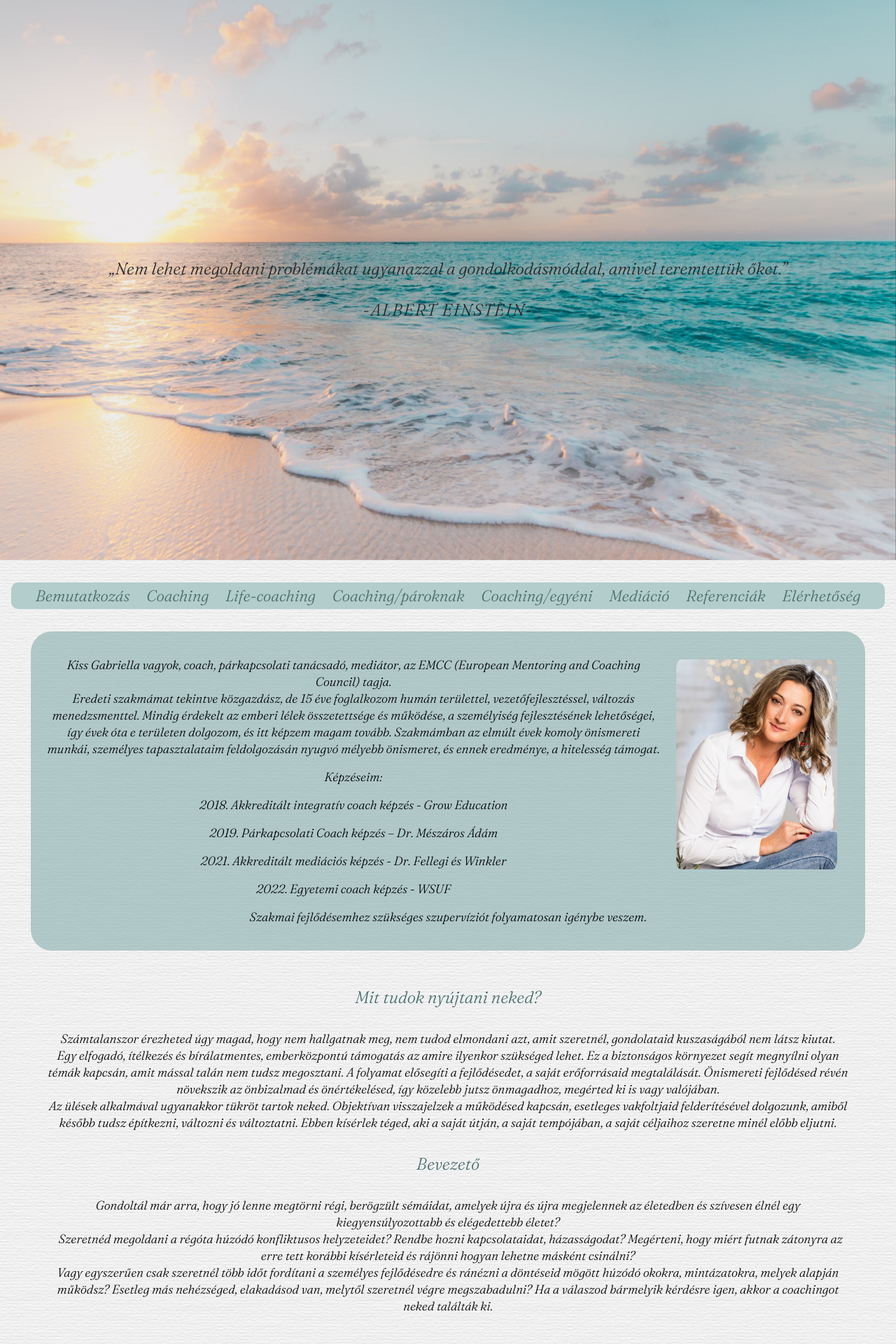
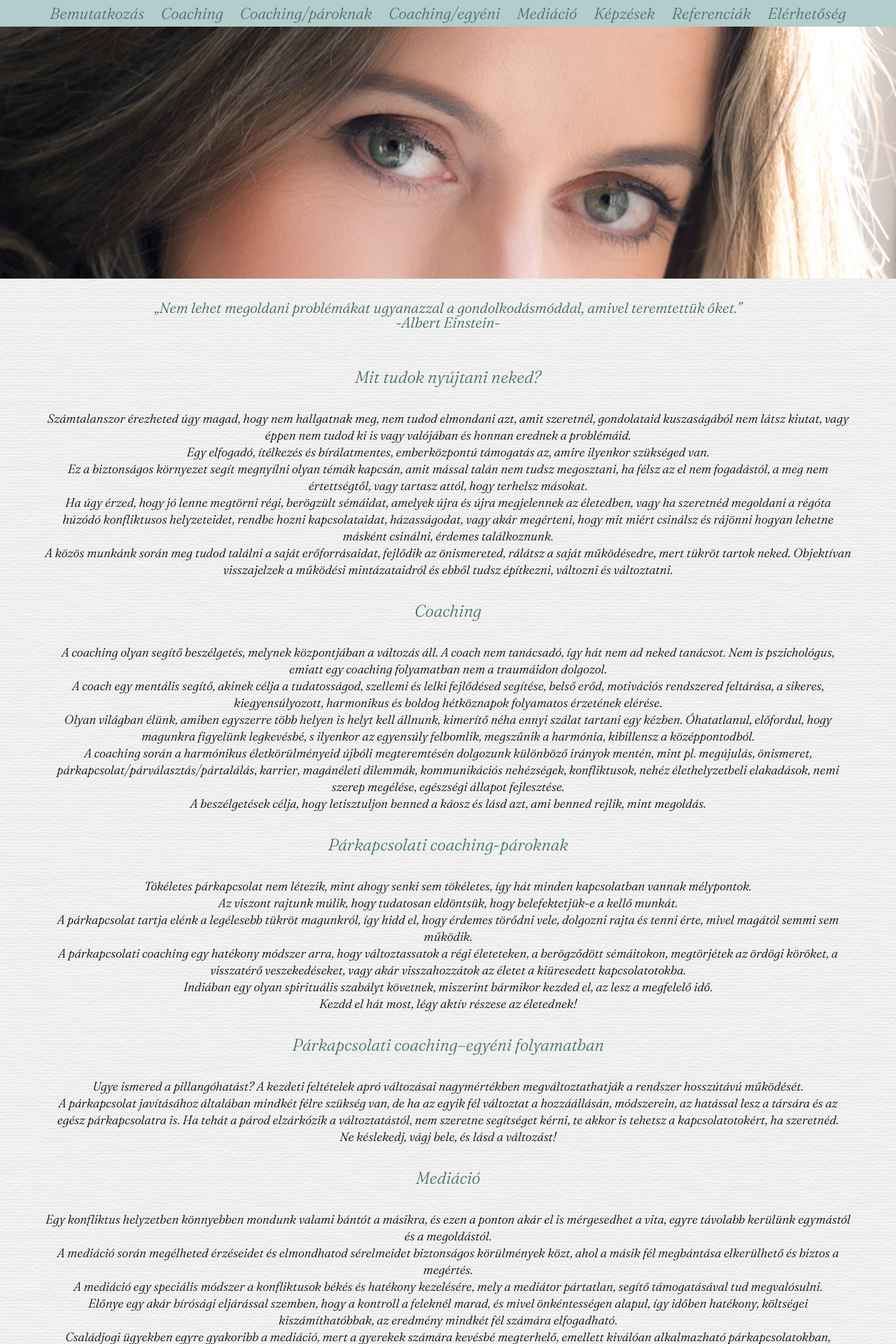
Before and after one commit to 06ATI69/Gabi-webside, a PHP site: page / in a window 1280 px wide. Shown: the top 1920 px of the page at 70% size. Run offline with PHP 8.4, Linux system fonts and the light colour scheme.

Commit message:
Changes in form and text and a photo change in the header.

```diff
--- a/gabi.css
+++ b/gabi.css
@@ -52,44 +52,19 @@ table {
 }
 
 
-/* ==== BILL HEAD / QUOTE STYLES ==== */
+/* ==== COVER STYLES ==== */
 
 
 .cover {
-  background: url('assets/seaside2.jpg') no-repeat center;
+  background: url('assets/background.jpg') no-repeat center;
   background-size: cover;
-  height: 100vh;
+  height: 45vh;
   width: 100vw;
   color: hsl(0, 0%, 0%);
   font-family: 'Cormorant Garamond', serif;
   text-align: center;
   display: table;
 }
-.wrapper {
-  display: table-cell;
-  vertical-align: middle;
-}
-.wrapper p {
-  font-size: 1.3rem;
-}
-.byline h1 {
-  font-size: 1.5rem;
-  line-height: 1.5rem;
-  letter-spacing: .1rem;
-  margin-bottom: .5rem;
-  text-transform: uppercase;
-}
-
-.byline p {
-  font-size: 1.5rem;
-  line-height: 1.5rem;
-}
-
-.headline {
-  font-size: 3rem;
-  margin: 2rem 0;
-}
-
 
 /* ==== HTML ATTRIBUTE STYLES ==== */
 
@@ -132,7 +107,7 @@ h6 {
   text-align: center;
   font-family: 'Fraunces', sans-serif;
   font-size: 1.3rem;
-  color: #75a3a3;
+  color: #3d5c5c;
 }
 
 
@@ -153,10 +128,10 @@ h6 {
 
 #profil {
   float: right;
-  width: 230px;
-  height: 300px;
+  width: 14.375rem;
+  height: 17.1875rem;
   border-radius: 10%;
-  padding: 20px;
+  padding: .2rem;
 }
 #profil:hover {
   transform: scale(1.1);
@@ -175,8 +150,6 @@ nav {
   max-width: 100%;
   background-color: #b3cccc;
   padding: .5rem;
-  border-radius: 10px;
-  margin: 1rem;
   text-align: center;
   font-size: 1.4rem;
   font-family: 'Fraunces', serif;
@@ -301,11 +274,8 @@ footer {
   justify-content: center;
   align-items: center;
 }
-a {
+i {
   color: #595959;
-}
-a:hover {
-  color: whitesmoke;
 }
 footer ul {
   list-style-type: none;
@@ -314,3 +284,5 @@ footer li {
   display: inline;
   font-size: 2.5rem;
 }
+
+/* === BY 06ATI69 ===*/
--- a/index.html
+++ b/index.html
@@ -15,150 +15,163 @@
   <link href="https://fonts.googleapis.com/css2?family=Oswald:wght@700&display=swap" rel="stylesheet">
 </head>
 <body>
-  <header class="cover">
-    <div class="wrapper">
-      <h1>„Nem lehet megoldani problémákat ugyanazzal a gondolkodásmóddal, amivel teremtettük őket.”</h1>
-    <div class="byline">
-      <h1>-Albert Einstein-</h1>
-    </div>
-    </div>
-  </header>
 
-  <br>
-
-    <nav>
+  <nav>
       <a href="#aboutme" class="btn btn">Bemutatkozás</a>
       <a href="#coaching" class="btn btn">Coaching</a>
-      <a href="#lifecoaching" class="btn btn">Life-coaching</a>
       <a href="#coachingcouple" class="btn btn">Coaching/pároknak</a>
       <a href="#coaching-individual" class="btn btn">Coaching/egyéni</a>
       <a href="#mediation" class="btn btn">Mediáció</a>
+      <a href="#trainings" class="btn btn">Képzések</a>
       <a href="#references" class="btn btn">Referenciák</a>
       <a href="#mycontacts" class="btn btn">Elérhetőség</a>
     </nav>
 
+  <header class="cover"></header>
   <br>
+  <br>
+  <h6>„Nem lehet megoldani problémákat ugyanazzal a gondolkodásmóddal, amivel teremtettük őket.”
+  <br>-Albert Einstein-</h6>
 
-    <div class="container">
-      <img id="profil" src="assets/gabi1.jpg" alt="portré">
+  <section>
+
+    <h2>Mit tudok nyújtani neked?</h2>
+      <p>
+        Számtalanszor érezheted úgy magad, hogy nem hallgatnak meg, nem tudod elmondani azt,
+        amit szeretnél, gondolataid kuszaságából nem látsz kiutat, vagy éppen nem tudod ki is vagy
+        valójában és honnan erednek a problémáid.<br>
+        Egy elfogadó, ítélkezés és bírálatmentes, emberközpontú támogatás az, amire ilyenkor
+        szükséged van. <br>
+        Ez a biztonságos környezet segít megnyílni olyan témák kapcsán, amit mással
+        talán nem tudsz megosztani, ha félsz az el nem fogadástól, a meg nem értettségtől, vagy
+        tartasz attól, hogy terhelsz másokat.<br>
+        Ha úgy érzed, hogy jó lenne megtörni régi, berögzült sémáidat, amelyek újra és újra
+        megjelennek az életedben, vagy ha szeretnéd megoldani a régóta húzódó konfliktusos
+        helyzeteidet, rendbe hozni kapcsolataidat, házasságodat, vagy akár megérteni, hogy mit miért
+        csinálsz és rájönni hogyan lehetne másként csinálni, érdemes találkoznunk.<br>
+        A közös munkánk során meg tudod találni a saját erőforrásaidat, fejlődik az önismereted,
+        rálátsz a saját működésedre, mert tükröt tartok neked. Objektívan visszajelzek a működési
+        mintázataidról és ebből tudsz építkezni, változni és változtatni.
+      </p>
+
+   <div id="coaching"><h2>Coaching</h2>
+     <p>
+       A coaching olyan segítő beszélgetés, melynek központjában a változás áll. A coach nem
+       tanácsadó, így hát nem ad neked tanácsot. Nem is pszichológus, emiatt egy coaching
+       folyamatban nem a traumáidon dolgozol.<br>
+       A coach egy mentális segítő, akinek célja a tudatosságod, szellemi és lelki fejlődésed segítése,
+       belső erőd, motivációs rendszered feltárása, a sikeres, kiegyensúlyozott, harmonikus és
+       boldog hétköznapok folyamatos érzetének elérése.<br>
+       Olyan világban élünk, amiben egyszerre több helyen is helyt kell állnunk, kimerítő néha ennyi
+       szálat tartani egy kézben. Óhatatlanul, előfordul, hogy magunkra figyelünk legkevésbé, s
+       ilyenkor az egyensúly felbomlik, megszűnik a harmónia, kibillensz a középpontodból.<br>
+       A coaching során a harmónikus életkörülményeid újbóli megteremtésén dolgozunk különböző
+       irányok mentén, mint pl. megújulás, önismeret, párkapcsolat/párválasztás/pártalálás, karrier,
+       magánéleti dilemmák, kommunikációs nehézségek, konfliktusok, nehéz élethelyzetbeli
+       elakadások, nemi szerep megélése, egészségi állapot fejlesztése.<br>
+       A beszélgetések célja, hogy letisztuljon benned a káosz és lásd azt, ami benned rejlik, mint
+       megoldás.
+     </p>
+
+    </div>
+
+  <div id="coachingcouple"><h2>Párkapcsolati coaching-pároknak</h2>
+      <p>
+        Tökéletes párkapcsolat nem létezik, mint ahogy senki sem tökéletes, így hát minden
+        kapcsolatban vannak mélypontok.<br>
+        Az viszont rajtunk múlik, hogy tudatosan eldöntsük, hogy belefektetjük-e a kellő munkát.<br>
+        A párkapcsolat tartja elénk a legélesebb tükröt magunkról, így hidd el, hogy érdemes törődni
+        vele, dolgozni rajta és tenni érte, mivel magától semmi sem működik.<br>
+        A párkapcsolati coaching egy hatékony módszer arra, hogy változtassatok a régi életeteken, a
+        berögződött sémáitokon, megtörjétek az ördögi köröket, a visszatérő veszekedéseket, vagy
+        akár visszahozzátok az életet a kiüresedett kapcsolatotokba.<br>
+        Indiában egy olyan spirituális szabályt követnek, miszerint bármikor kezded el, az lesz a
+        megfelelő idő.<br>
+        Kezdd el hát most, légy aktív részese az életednek!
+      </p>
+
+    </div>
+
+  <div id="coaching-individual"><h2>Párkapcsolati coaching–egyéni folyamatban</h2>
+      <p>
+        Ugye ismered a pillangóhatást? A kezdeti feltételek apró változásai nagymértékben
+        megváltoztathatják a rendszer hosszútávú működését.<br>
+        A párkapcsolat javításához általában mindkét félre szükség van, de ha az egyik fél változtat a
+        hozzáállásán, módszerein, az hatással lesz a társára és az egész párkapcsolatra is. Ha tehát a
+        párod elzárkózik a változtatástól, nem szeretne segítséget kérni, te akkor is tehetsz a
+        kapcsolatotokért, ha szeretnéd.<br>
+        Ne késlekedj, vágj bele, és lásd a változást!
+      </p>
+
+    </div>
+
+  <div id="mediation"><h2>Mediáció</h2>
+      <p>
+        Egy konfliktus helyzetben könnyebben mondunk valami bántót a másikra, és ezen a ponton
+        akár el is mérgesedhet a vita, egyre távolabb kerülünk egymástól és a megoldástól.<br>
+        A mediáció során megélheted érzéseidet és elmondhatod sérelmeidet biztonságos
+        körülmények közt, ahol a másik fél megbántása elkerülhető és biztos a megértés.<br>
+        A mediáció egy speciális módszer a konfliktusok békés és hatékony kezelésére, mely a
+        mediátor pártatlan, segítő támogatásával tud megvalósulni.<br>
+        Előnye egy akár bírósági eljárással szemben, hogy a kontroll a feleknél marad, és mivel
+        önkéntességen alapul, így időben hatékony, költségei kiszámíthatóbbak, az eredmény mindkét
+        fél számára elfogadható.<br>
+        Családjogi ügyekben egyre gyakoribb a mediáció, mert a gyerekek számára kevésbé
+        megterhelő, emellett kiválóan alkalmazható párkapcsolatokban, munkahelyi konfliktusoknál,
+        családon belül, vagy akár az üzleti életben is különböző vitás helyzetekben.<br>
+        A mediáció párban történik, amikor mediátor társammal egyszerre veszünk részt az ülésen,
+        ezáltal biztosítható legjobban, hogy minkét fél igényei és motivációi eljussanak a célhoz,
+        elkerülve akár a „férfi összefogás”, vagy a „női szolidaritás” halvány gyanúját is.
+      </p>
+
+    </div>
+  </section>
+
+  <div class="container">
+      <img id="profil" src="assets/profil5.jpg" alt="portré">
       <div id="aboutme">
-        <p>Kiss Gabriella vagyok, coach, párkapcsolati tanácsadó, mediátor, az EMCC (European Mentoring and Coaching Council) tagja.
-        <br>
-           Eredeti szakmámat tekintve közgazdász, de 15 éve foglalkozom humán területtel, vezetőfejlesztéssel, változás menedzsmenttel. Mindig érdekelt az emberi lélek összetettsége és
-           működése, a személyiség fejlesztésének lehetőségei, így évek óta e területen dolgozom, és itt
-           képzem magam tovább. Szakmámban az elmúlt évek komoly önismereti munkái, személyes
-           tapasztalataim feldolgozásán nyugvó mélyebb önismeret, és ennek eredménye, a hitelesség támogat.</p>
-        <p>Képzéseim:</p>
-        <ul>
+        <p>Gabi vagyok és szeretettel köszöntelek a weboldalamon.</p>
+        <p>
+          Eredeti szakmámat tekintve közgazdász vagyok, de 15 éve foglalkozom humán területtel,
+          vezetőfejlesztéssel, változás- és teljesítmény menedzsmenttel, interjú-technikákkal, fejlesztő
+          képzésekkel. Szeretem a munkámat, és közben csodálom az életet magam körül.<br>
+          A coachinggal az életem derekán találkoztam, ami egy igazi ajándék az életemben.
+          Hozzásegített ahhoz, hogy másként lássam a világot és a lehető legteljesebben éljem az életem.<br>
+          Mindig érdekelt az emberi lélek összetettsége, a működésünk bonyolultsága és megérint az
+          emberi sors, amit gyakran öntudatlanul magunk irányítunk a szakadékba. Örömmel tölt el a
+          gondolat, és hiszem, hogy segítő beszélgetések által kevesebb boldogtalanság lesz a világban.
+          Hiszen egy ponton megjön az erő akár a pokol közepén is, hogy ne arra figyeljünk, amit
+          elvesztettünk, hanem arra, ami megvan.<br>
+          És hogy mi alapján választ az ember orvost, fodrászt vagy zöldségest a piacon? Vagy éppen
+          coachot?<br>
+          Nehéz kérdés, így elképzelhető, hogy futsz pár felesleges kört, kipróbálod azt, akit a
+          szomszéd ajánl, vagy akiről ódákat zengenek az ismerőseid. Csalódsz párat, elfáradsz, majd
+          újra kezded. Keresel valami kis szikrát, egy összekacsintást, egy titkos szálat, ami összeköt.<br>
+          …és a végén odaérsz. Odaérsz ahhoz, akinél azt kapod, amit remélsz, kicsit megpihensz, talán
+          megnyílsz, vagy egyszerűen csak hallgattok, és azt érzed, megérkeztél. Ő lesz az, akinek
+          könnyű elmondani, aki megérti, aki meghallja, aki észreveszi, mert talán ő maga is járt már arra, átélte, érezte vagy hitte, vagy egyszerűen csak ott van az a szál.<br>
+          Életemben voltak már fájdalmas időszakok és válaszutak, váltások és válások, veszteségek, tanulságok, de legfőképpen változások, s hidd el, ez lehet jó. Mert amíg élünk, változunk, és nem késő semmi. De ha nem figyelsz oda, ha félrenézel inkább, elveszik a lehetőség, és
+          minden marad úgy.<br>
+          Lépj most, kezdd el újra, tegyél magadért, s higgy abban, hogy minden nagy dolog egy apró
+          gondolattal indul.
+        </p>
+      </div>
+    </div>
+
+    <div id="trainings"><h2>Képzések</h2>
+
+      <ul>
+          <li>1998. Közgazdász – SZIE</li>
           <li>2018. Akkreditált integratív coach képzés - Grow Education</li>
           <li>2019. Párkapcsolati Coach képzés – Dr. Mészáros Ádám</li>
           <li>2021. Akkreditált mediációs képzés - Dr. Fellegi és Winkler</li>
           <li>2022. Egyetemi coach képzés - WSUF</li>
-        </ul>
-        <p>Szakmai fejlődésemhez szükséges szupervíziót folyamatosan igénybe veszem.</p>
-      </div>
-    </div>
-
-  <section>
-
-    <h2>Mit tudok nyújtani neked?</h2>
-    <p>Számtalanszor érezheted úgy magad, hogy nem hallgatnak meg, nem tudod elmondani azt,
-     amit szeretnél, gondolataid kuszaságából nem látsz kiutat.<br>Egy elfogadó, ítélkezés és bírálatmentes, emberközpontú támogatás az amire ilyenkor szükséged lehet. Ez a biztonságos környezet
-     segít megnyílni olyan témák kapcsán, amit mással talán nem tudsz megosztani. A folyamat elősegíti a fejlődésedet, a saját erőforrásaid megtalálását. Önismereti fejlődésed révén
-     növekszik az önbizalmad és önértékelésed, így közelebb jutsz önmagadhoz, megérted ki is vagy valójában.
-     <br>
-     Az ülések alkalmával ugyanakkor tükröt tartok neked. Objektívan visszajelzek a működésed kapcsán, esetleges vakfoltjaid felderítésével dolgozunk, amiből később tudsz építkezni, változni és változtatni.
-     Ebben kísérlek téged, aki a saját útján, a saját tempójában, a saját céljaihoz szeretne minél előbb eljutni.
-    </p>
-    <h2>Bevezető</h2>
-    <p>Gondoltál már arra, hogy jó lenne megtörni régi, berögzült sémáidat, amelyek újra és újra megjelennek az életedben és szívesen élnél egy kiegyensúlyozottabb és elégedettebb életet?
-    <br>
-     Szeretnéd megoldani a régóta húzódó konfliktusos helyzeteidet? Rendbe hozni kapcsolataidat, házasságodat? Megérteni, hogy miért futnak zátonyra az erre tett korábbi kísérleteid és rájönni
-     hogyan lehetne másként csinálni?
-    <br>
-     Vagy egyszerűen csak szeretnél több időt fordítani a személyes fejlődésedre és ránézni a
-     döntéseid mögött húzódó okokra, mintázatokra, melyek alapján működsz?
-     Esetleg más nehézséged, elakadásod van, melytől szeretnél végre megszabadulni?
-     Ha a válaszod bármelyik kérdésre igen, akkor a coachingot neked találták ki.
-    </p>
-    <br><br>
-
-    <h6>„Tanuld meg, hogy amíg élsz, addig nem késő semmi.”
-    <br>-Szabó Magda-</h6>
-
-   <div id="coaching"><h2>Mi is az a coaching?</h2>
-
-     <p>A coaching olyan segítő beszélgetés, melynek központjában a változás áll. A coach nem
-     tanácsadó, így hát nem ad neked tanácsot. Nem is pszichológus, emiatt egy coaching
-     folyamatban nem a traumáidon dolgozol.<br> A coach egy mentális segítő, akinek célja a
-     tudatosságod, személyes szellemi és lelki fejlődésed segítése, belső erőd, motivációs
-     rendszered feltárása, érvényre juttatása, a sikeres, kiegyensúlyozott, harmonikus és boldog
-     hétköznapok folyamatos érzetének elérése.</p><br><br>
-
-    <h6>„A jó coach arról ismerszik fel, hogy miután beszéltél vele, úgy érzed, felszabadult vagy, tiszta a fejed és úgy érzed, képes vagy cselekedni”
-    <br>-colorfullife.hu-</h6></div>
-
-  <div id="lifecoaching"><h2>Life coaching</h2>
-      <p>Nehéz egyszerre az életben több helyen is helyt állni, és ha az egyensúly felbomlik,
-      megszűnik a harmónia, kibillensz a középpontodból és elindul egy folyamat, elveszted a munka-magánélet egyensúlyt, egyre többet stresszelsz, a párkapcsolatod rovására megy, majd egyre kevesebb időd jut önmagadra, az egészségedre, a családodra, a barátaidra, esetleg megfelelési
-      kényszer alá kerülsz és elveszíted a fókuszt.
-      <br>
-      A coaching során a te személyes életminőséged javításán dolgozunk különböző irányok
-      mentén, mint pl. megújulás, önismeret, párkapcsolat, karrier, anyagi jólét, megbecsülés.</p><br><br>
-
-      <h6>"Néha jóformán elképzelhetetlen, de muszáj időt szánnod magadra. Csak magadra. Hadd vegye át más egy darabig a terheid egy részét!”
-      <br>-Ed Mcdonald-</h6></div>
-
-  <div id="coachingcouple"><h2>Párkapcsolati coaching-pároknak</h2>
-      <p>Senki sem tökéletes, minden kapcsolatban kialakulnak krízisek. Van amire van közös
-      megoldása a résztvevőknek és van, ami évekig terheli a párkapcsolatot.
-      A párkapcsolati coaching egy hatékony módszer azoknak a pároknak, akik elköteleződtek
-      egymás mellett és elhatározták, hogy változtatnak. A viták és küzdelmek zűrzavarából egy
-      tudatos tanulási folyamat révén szeretnének egy érett, kölcsönös támogatáson és intimitáson
-      alapuló kapcsolatban élni tovább.
-      Ha úgy érzed, hogy ugyanazok a viták zajlanak újra és újra, ha nincs megegyezés köztetek, ha
-      sok a veszekedés, a kritika és az elégedetlenség, ha állandóak az érzelmi viharok, vagy
-      egyszerűen kiüresedett a kapcsolat, a párkapcsolati coaching jó segítséget ad egy minőségibb
-      kapcsolat kialakításához.</p><br><br>
-
-    <h6>„Egy párkapcsolat sokféle háborúságot, válságot, gyötrelmet rejthet magában. Hűtlenséget is.
-    <br> Hirtelen felszikrázó vad indulatokat.
-    <br> Mégis azt mondom, mindaddig érdemes csinálni, amíg a &quot;szív szeme&quot; átlát a viharok felhőin.”
-    <br>-Müller Péter-</h6></div>
-
-  <div id="coaching-individual"><h2>Párkapcsolati coaching–egyéni folyamatban</h2>
-      <p>A párkapcsolat javításához általában mindkét félre szükség van, de ha az egyik fél változtat a
-      hozzáállásán, módszerein, az hatással lesz a társára és az egész párkapcsolatra is. Ha tehát a
-      párod elzárkózik a változtatástól, nem szeretne segítséget kérni, te akkor is tehetsz a
-      kapcsolatotokért, ha szeretnéd. Ugye ismered a Pillangó hatást? A kezdeti feltételek apró
-      változásai nagymértékben megváltoztathatják a rendszer hosszútávú működését.
-      Egyéni coachingban személyesebb hangulatban tudunk foglalkozni a hozott témával, hatékonyan rá tudunk nézni az elakadásokra, mintázatokra..</p><br><br>
-
-    <h6>„Bármennyire is kétségbeejtőnek tűnik az életed, van remény!
-    <br>Ha csak sóvárogsz a változás után, azzal nem változtatsz meg semmit.
-    <br> Ha viszont úgy döntesz, hogy most rögtön a cselekvés mezejére lépsz, azzal megváltoztatsz mindent!”
-    <br>-Nick Vujicic-</h6></div>
-
-  <div id="mediation"><h2>Mediáció</h2>
-      <p>Egy konfliktus helyzetben könnyebben mondunk valami rosszat a másikra, és ezen a ponton a
-         másik féltől is függ, hogy lesz-e számunkra megnyugtató megoldás. A mediáció során
-         megélhetjük az érzéseinket és elmondhatjuk a sérelmeinket amellett, hogy a másik fél
-         megértését a mediátorok segítik.
-         A mediáció egy speciális módszer a konfliktusok békés és hatékony kezelésére, mely a
-        mediátor pártatlan, segítő támogatásával tud megvalósulni. Előnye a bírósági eljárással
-        szemben, hogy a kontroll a felek kezében marad, és mivel önkéntességen alapul, így időben
-        hatékonyan zajlik, költségei alacsonyabbak és kiszámíthatóbbak. Méltányos, mindkét fél
-        számára elfogadható eredményt hoz és a gyermekek számára a legkevésbé megterhelő.
-        Családjogi ügyekben egyre gyakoribb a mediáció, és kiválóan alkalmazható
-        párkapcsolatokban, munkahelyi konfliktusoknál, családon belül, vagy akár az üzleti életben is
-        különböző vitás helyzetekben. A mediáció párban történik, amikor mediátor társammal
-        egyszerre veszünk részt az ülésen, ezáltal biztosítható legjobban, hogy minkét fél igényei és
-        motivációi eljussanak a célhoz, elkerülve akár a „férfi összefogás”, vagy a „női szolidaritás” halvány gyanúját is.</p><br><br>
-
-    <h6>„Készen kell állni arra, hogy szembesüljünk a problémákkal, vállalni vitákat, a konfrontációt, és ezzel esélyt adni a változásnak.
-    <br> Ki kell adni azt, ami bennünk van, a konfliktuskerülés a kapcsolat halála.”
-    <br>-Singer Magdolna-</h6></div>
-  </section>
+      </ul>
+        <p>
+          EMCC (European Mentoring and Coaching Council) tag vagyok, működésem során az EMCC Etikai
+          kódexe szerint dolgozom.
+        </p>
+     </div>
 
     <div id="references">
 
@@ -203,6 +216,26 @@
   </div>
 </div>
 
+ <div class="mySlides fade">
+   <div class="feedbacks">
+     <p>„Gabi a válásom utáni megfeneklett, depresszív időszakomban volt ott nekem, mint segítő.
+      Nagyon hálás vagyok azért az elfogadó és támogató jelenlétért, ami megvilágította, hogy nem
+      egyedi a helyzetem, és van kiút a reménytelenségből. Üléseink után úgy éreztem, hogy
+      felszabadult vagyok, újra tiszta a fejem és képes vagyok cselekedni”
+      <br>H.Zs.</p>
+   </div>
+  </div>
+
+  <div class="mySlides fade">
+    <div class="feedbacks">
+      <p>„Nem hittem a coachingban, mert manapság már mindenki coachnak adja ki magát. Amit itt
+      tapasztatam Gabinál, az azonban gyökeresen változtatta meg a hitemet ebben a műfajban,
+      hatékony, gyors megoldást hoz és rövid folyamatban is lehet kézzel fogható eredményeket
+      elérni. Köszönöm!”
+      <br>G.L.</p>
+    </div>
+      </div>
+
 <a class="prev" onclick="plusSlides(-1)">❮</a>
 <a class="next" onclick="plusSlides(1)">❯</a>
 
@@ -212,6 +245,8 @@
   <span class="dot" onclick="currentSlide(1)"></span>
   <span class="dot" onclick="currentSlide(2)"></span>
   <span class="dot" onclick="currentSlide(3)"></span>
+  <span class="dot" onclick="currentSlide(4)"></span>
+  <span class="dot" onclick="currentSlide(5)"></span>
 </div>
 
 <script>
@@ -245,16 +280,18 @@ function showSlides(n) {
 
   <div class="case">
     <h2>Bejelentkezés</h2>
-      <p>A találkozók időtartama coaching esetén 60, vagy 90 perc, ez tőled függ. Az üléseket heti, kétheti rendszerességgel érdemes ütemezni és legalább 6 találkozóra szükség van ahhoz, hogy tartós eredmény születhessen.<br>
-         Mediáció időtartama maximum 180 perc.
-      <br>
-         Bejelentkezni email-ben, vagy telefonon lehetséges a lap alján található elérhetőségeken.
+      <p>
+        A találkozók időtartama coaching esetén 60, vagy 90 perc, ez tőled függ. <br>
+        Az üléseket heti, kétheti rendszerességgel érdemes ütemezni és legalább 6 találkozóra szükség van ahhoz, hogy tartós eredmény születhessen.<br>
+        Mediáció időtartama maximum 180 perc.<br>
+        Bejelentkezni email-ben, vagy telefonon lehetséges a lap alján található elérhetőségeken. <br>
+        Az ülések személyesen a XVIII. kerületben, vagy online formában tudnak megvalósulni.
       </p>
   </div>
   <footer>
     <div id="mycontacts"><h1>Elérhetőségek:</h1>
        <ul>
-          <li class="kit"><a href="https://www.gmail.com" target="_blank"><i class="fa fa-envelope" aria-hidden="true"></i></a><p>kissgabriella.coaching@gmail.com</p></li>
+          <li class="kit"><i class="fa fa-envelope" aria-hidden="true"></i><p>kissgabriella.coaching@gmail.com</p></li>
           <li class="kit"><i class="fa fa-phone"></i><p>+36 20 512 0717</p></li>
        </ul>
     </div>
```
Also changed, not shown: assets/background.jpg (added), assets/gabi1.jpg (deleted), assets/profil5.jpg (added), assets/seaside2.jpg (deleted).
